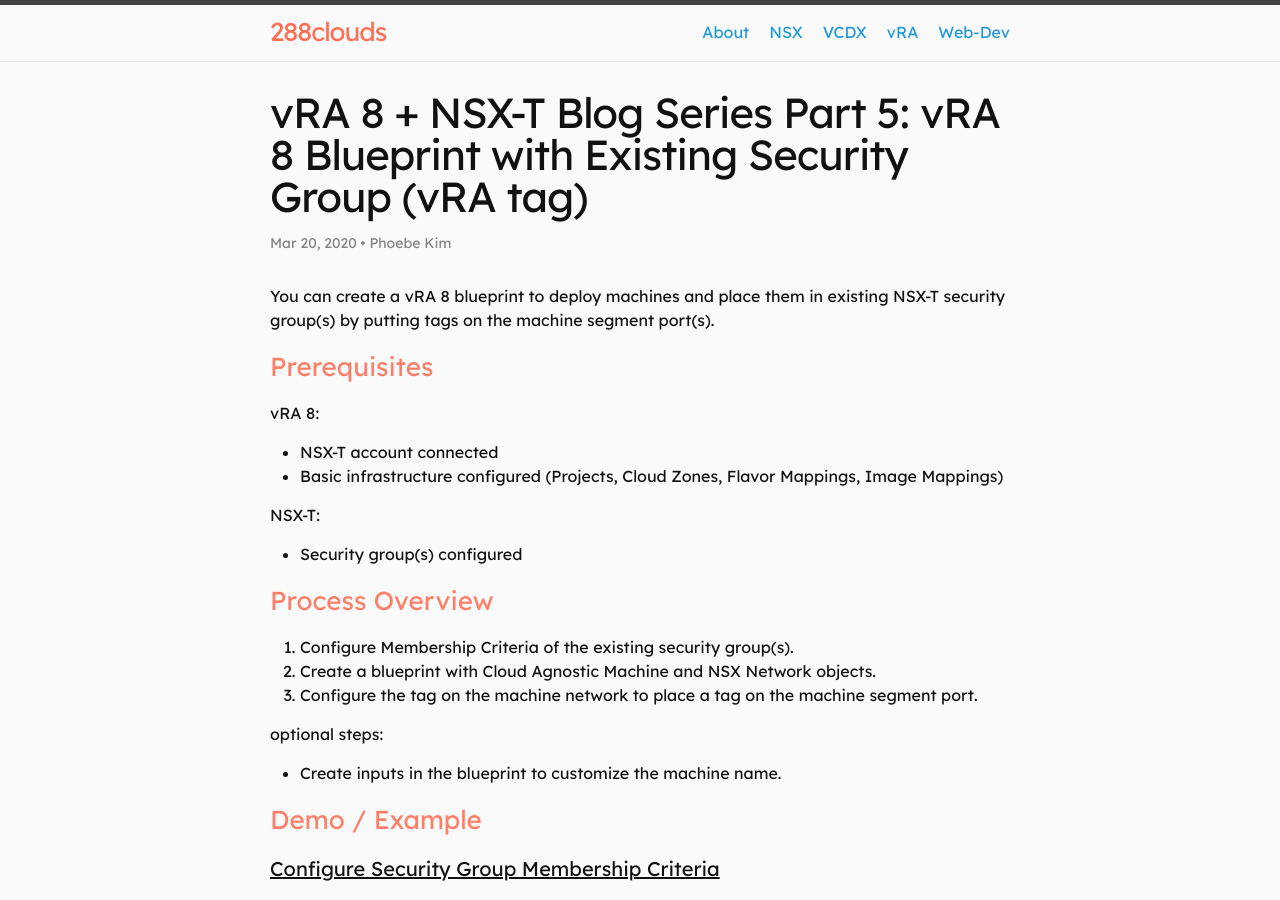
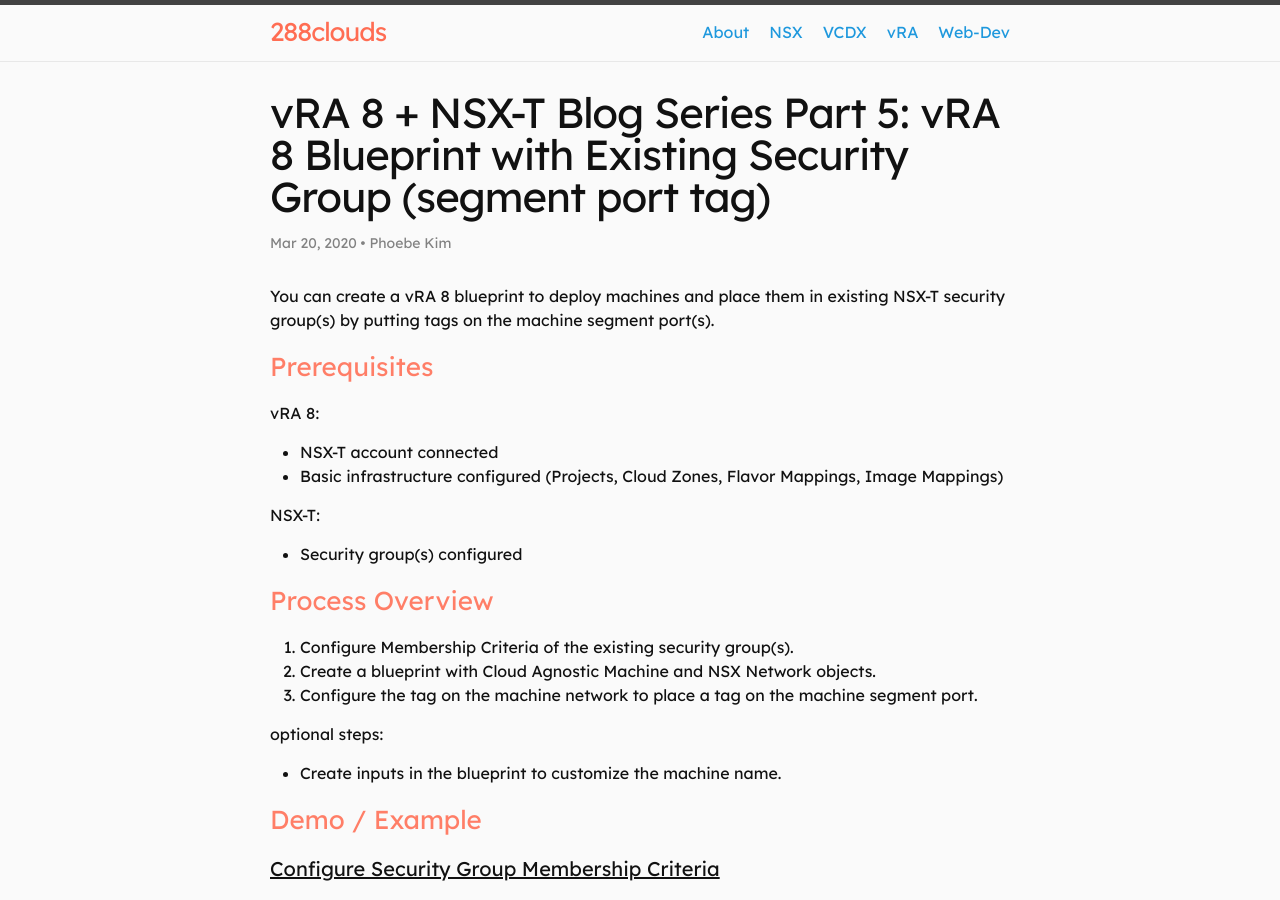
Before and after one commit to phkim14/288clouds, a Jekyll site: the page built from _posts/2020-03-20-vra8-nsxt-existing-security-group-using-segment-port-tags.md, in a window 1280 px wide and 900 px high. Built offline with Jekyll 4.4.1, drawn with Linux system fonts in a browser that asks for light colours.

Commit message:
Update 2020-03-20-vra8-nsxt-existing-security-group-using-segment-port-tags.md

```diff
--- a/_posts/2020-03-20-vra8-nsxt-existing-security-group-using-segment-port-tags.md
+++ b/_posts/2020-03-20-vra8-nsxt-existing-security-group-using-segment-port-tags.md
@@ -1,6 +1,6 @@
 ---
 layout: post
-title:  "vRA 8 + NSX-T Blog Series Part 5: vRA 8 Blueprint with Existing Security Group (vRA tag)"
+title:  "vRA 8 + NSX-T Blog Series Part 5: vRA 8 Blueprint with Existing Security Group (segment port tag)"
 description: "Learn how to create a vRA 8 blueprint to deploy machines with existing NSX-T security groups using NSX-T segment port tags."
 author: Phoebe Kim
 date:   2020-03-20 05:02:00 -0500
```
